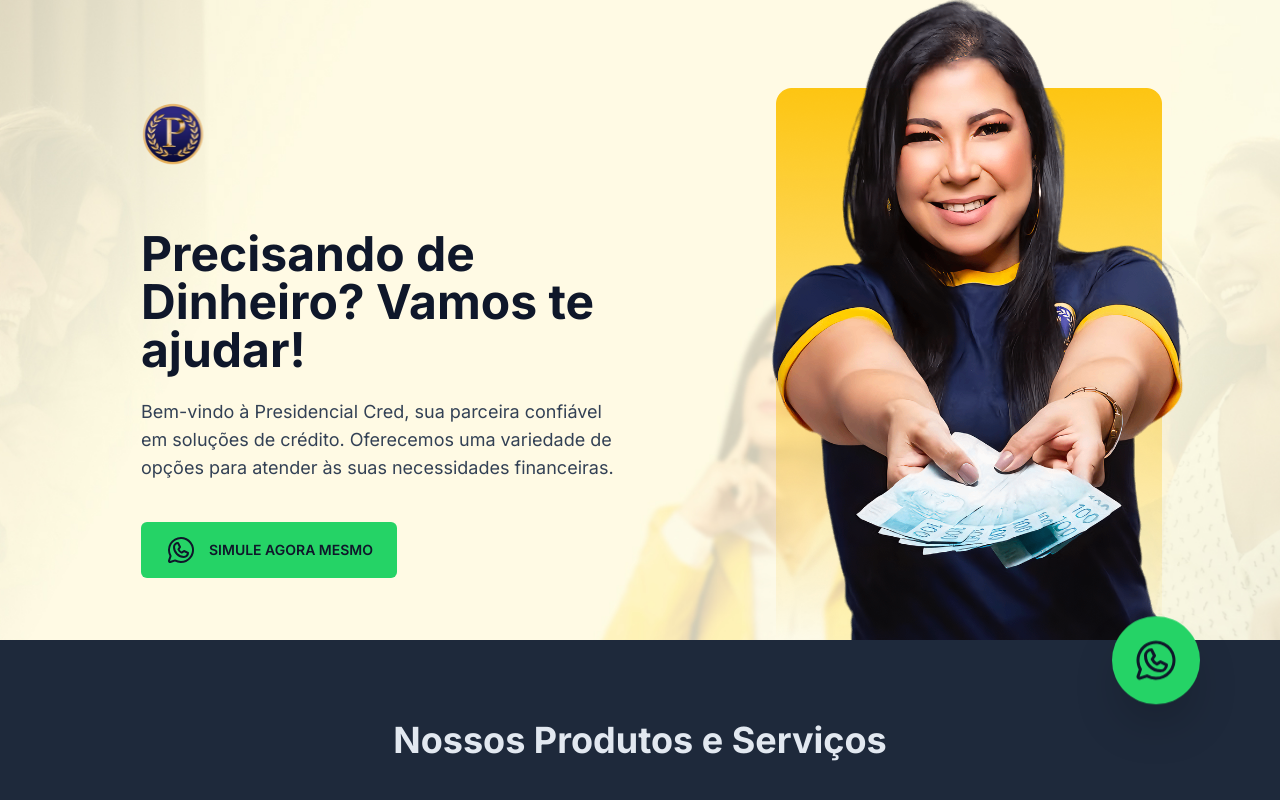
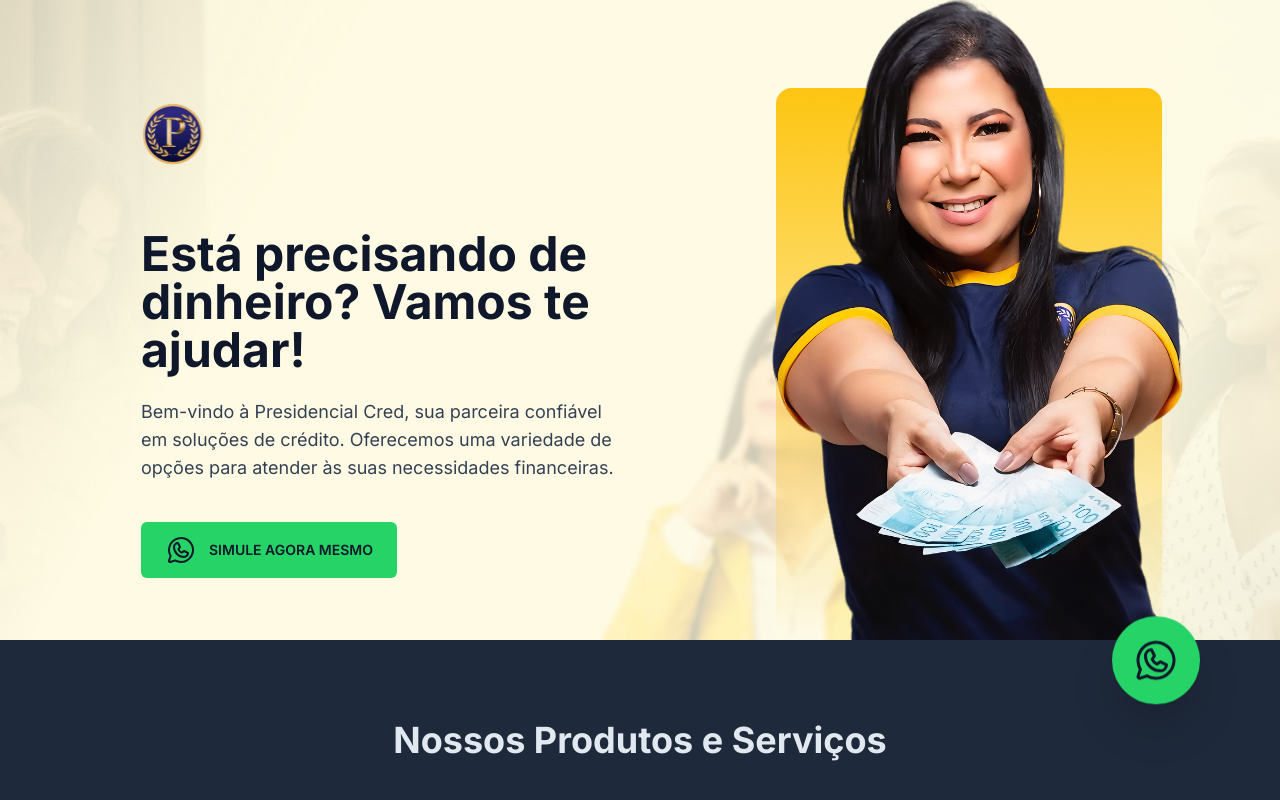
Before and after one commit to lucassamuel94/presidencial-cred, a Next.js app: page / in a window 1280 px wide. Shown: the top 800 px of the page. Built offline with nearby package versions, Linux system fonts and the light colour scheme.

Commit message:
update title component Hero

```diff
--- a/src/app/components/hero.tsx
+++ b/src/app/components/hero.tsx
@@ -19,7 +19,7 @@ export default function Hero() {
           />
 
           <h2 className='mt-16 text-3xl font-bold text-gray-900 lg:text-5xl'>
-            Precisando de Dinheiro? Vamos te ajudar!
+            Está precisando de dinheiro? Vamos te ajudar!
           </h2>
           <p className='mt-6 text-gray-700 lg:text-lg'>
             Bem-vindo à Presidencial Cred, sua parceira confiável em soluções de
```
